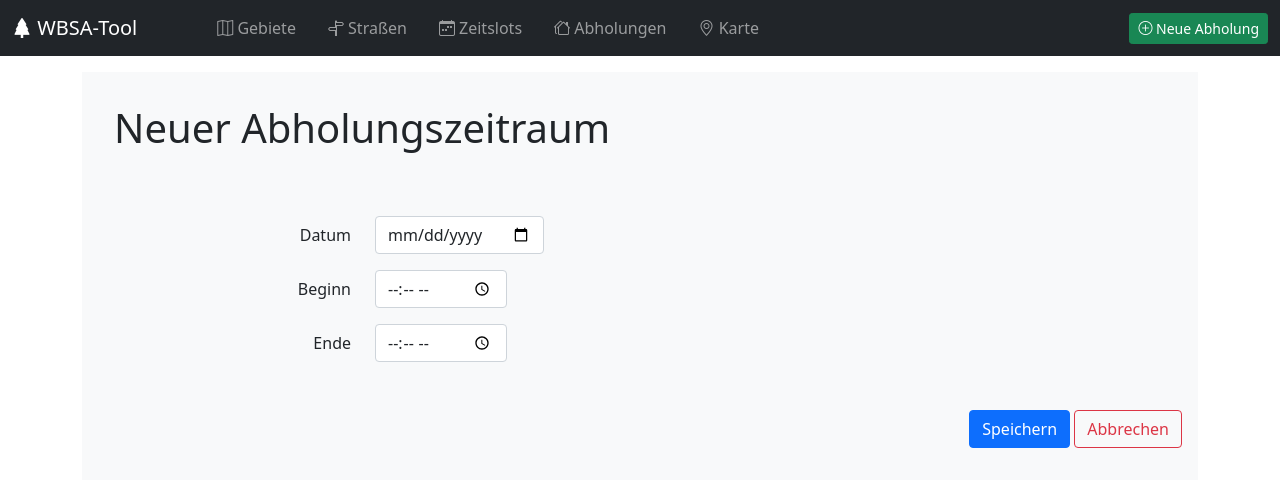
After one commit to do9xe/WBSA-Tool, a Django app: page /timeslot/new in a window 1280 px wide. The commit adds this page. Shown: the top 487 px of the page. Run offline with Django 3.2, Linux system fonts and the light colour scheme.

Commit message:
Zeitslots im Frontend editierbar machen

```diff
--- a/WBSAtool/frontend/templates/base.html
+++ b/WBSAtool/frontend/templates/base.html
@@ -1,6 +1,6 @@
 {% load static %}
 <!DOCTYPE html>
-<html lang="en">
+<html lang="de">
 <head>
     <meta charset="utf-8">
     <meta name="viewport" content="width=device-width, initial-scale=1">
--- /dev/null
+++ b/WBSAtool/frontend/templates/timeslot/timeslot_edit.html
@@ -0,0 +1,45 @@
+{% extends 'base.html' %}
+
+
+{% block titel %}
+    {% if timeslot.id %}
+        Zeitraum bearbeiten
+    {% else %}
+        Neuer Abholungszeitraum
+    {% endif %}
+{% endblock titel %}
+
+{% block data %}
+{% if timeslot.id %}
+    <form action="{% url 'wbsa:timeslot_edit' timeslot.id %}" method="post" class="form-object-edit mt-5">
+{% else %}
+    <form action="{% url 'wbsa:timeslot_new' %}" method="post" class="form-object-edit mt-5">
+{% endif %}
+    {% csrf_token %}
+        <div class="field-group my-5">
+	        <div class="row mb-3">
+                <label for="date" class="col-sm-3 col-form-label text-lg-end">Datum</label>
+                <div class="col">
+                    <input class="form-control w-auto" type="date" id="date" name="date" value="{{ timeslot.date | date:'Y-m-d' }}">
+                </div>
+            </div>
+            <div class="row mb-3">
+                <label for="time_from" class="col-sm-3 col-form-label text-lg-end">Beginn</label>
+                <div class="col">
+                    <input class="form-control w-auto" type="time" id="time_from" name="time_from" value="{{ timeslot.time_from }}">
+                </div>
+            </div>
+            <div class="row mb-3">
+                <label for="time_to" class="col-sm-3 col-form-label text-lg-end">Ende</label>
+                <div class="col">
+                    <input class="form-control w-auto" type="time" id="time_to" name="time_to" value="{{ timeslot.time_to }}">
+                </div>
+            </div>
+        </div>
+        <div class="text-end my-3">
+                <button type="submit" name="update" class="btn btn-primary">Speichern</button>
+                <a class="btn btn-outline-danger" href="{% url 'wbsa:timeslot_list' %}">Abbrechen</a>
+        </div>
+    </form>
+
+{% endblock data %}
--- a/WBSAtool/frontend/urls.py
+++ b/WBSAtool/frontend/urls.py
@@ -14,6 +14,8 @@ urlpatterns = [
     path('street/osm_import', views.street_osm_import, name='street_osm_import'),
     path('street/<int:street_id>/edit', views.street_edit, name='street_edit'),
     path('timeslot/list', views.timeslot_list, name='timeslot_list'),
+    path('timeslot/new', views.timeslot_new, name='timeslot_new'),
+    path('timeslot/<int:timeslot_id>/edit', views.timeslot_edit, name='timeslot_edit'),
     path('timeslot/suggestion', views.timeslot_suggestion, name='timeslot_suggestion'),
     path('appointment/list', views.appointment_list, name='appointment_list'),
     path('appointment/map', views.appointment_map, name='appointment_map'),
--- a/WBSAtool/frontend/views.py
+++ b/WBSAtool/frontend/views.py
@@ -134,9 +134,40 @@ def street_bulkadd(request):
 
 
 def timeslot_list(request):
-    TimeslotList = Timeslot.objects.all()
-    context = {'timeslot_list': TimeslotList}
-    return render(request, 'timeslot/timeslot_list.html', context)
+    if request.method == "GET":
+        TimeslotList = Timeslot.objects.all()
+        context = {'timeslot_list': TimeslotList}
+        return render(request, 'timeslot/timeslot_list.html', context)
+    elif request.method == 'POST':
+        if request.POST['action'] == "delete":
+            for id in request.POST.getlist('select_row'):
+                Timeslot.objects.get(id=int(id)).delete()
+            return HttpResponseRedirect(reverse('wbsa:timeslot_list'))
+
+
+def timeslot_new(request):
+    if request.method == "GET":
+        return render(request, "timeslot/timeslot_edit.html")
+    elif request.method == "POST":
+        timeslot = Timeslot()
+        timeslot.date = request.POST['date']
+        timeslot.time_from = request.POST['time_from']
+        timeslot.time_to = request.POST['time_to']
+        timeslot.save()
+        return HttpResponseRedirect(reverse('wbsa:timeslot_list'))
+
+
+def timeslot_edit(request, timeslot_id):
+    timeslot = get_object_or_404(Timeslot, id=timeslot_id)
+    if request.method == "GET":
+        context = {"timeslot": timeslot}
+        return render(request, "timeslot/timeslot_edit.html", context)
+    elif request.method == "POST":
+        timeslot.date = request.POST['date']
+        timeslot.time_from = request.POST['time_from']
+        timeslot.time_to = request.POST['time_to']
+        timeslot.save()
+        return HttpResponseRedirect(reverse('wbsa:timeslot_list'))
 
 
 def timeslot_suggestion(request):
@@ -210,6 +241,7 @@ def appointment_new(request):
         newAppointment.save()
         return HttpResponseRedirect(reverse('wbsa:appointment_map'))
 
+
 def appointment_map(request):
     AppointmentList = Appointment.objects.all()
     context = {'appointment_list': AppointmentList}
```
Also changed, not shown: WBSAtool/frontend/templates/timeslot/timeslot_list.html (+26 -6 lines).
